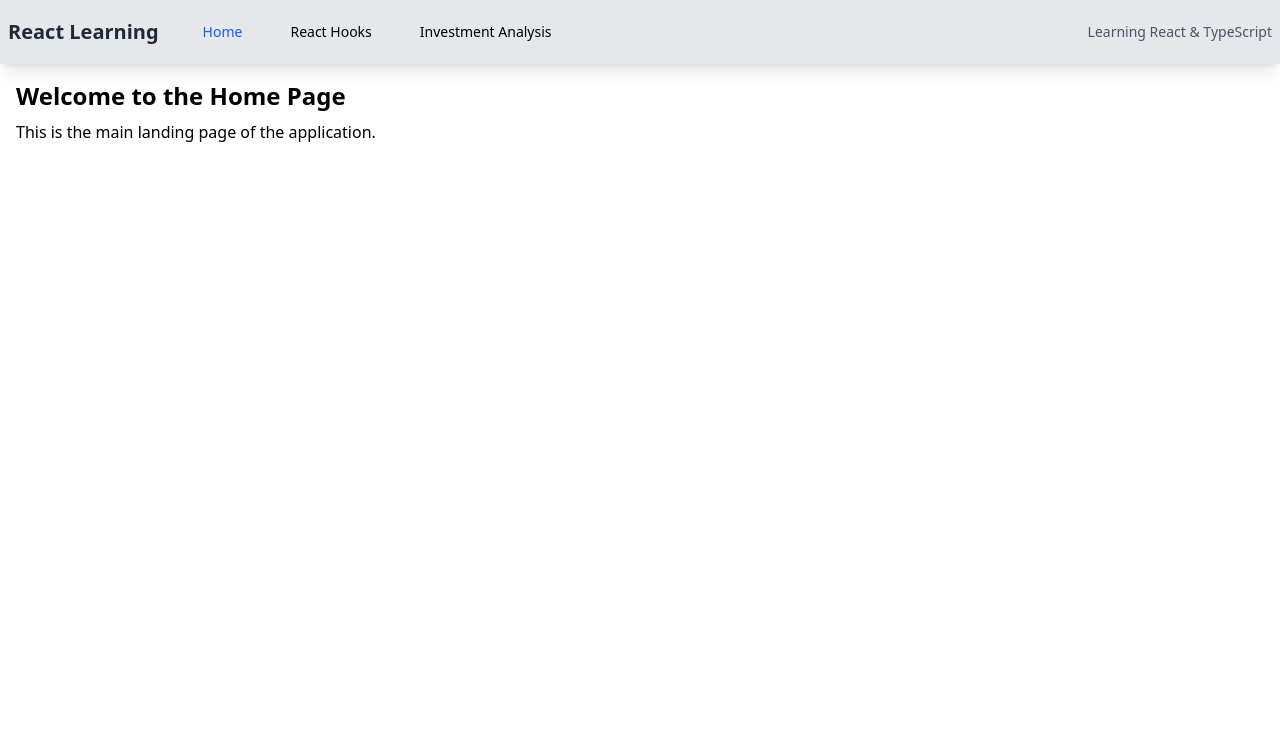
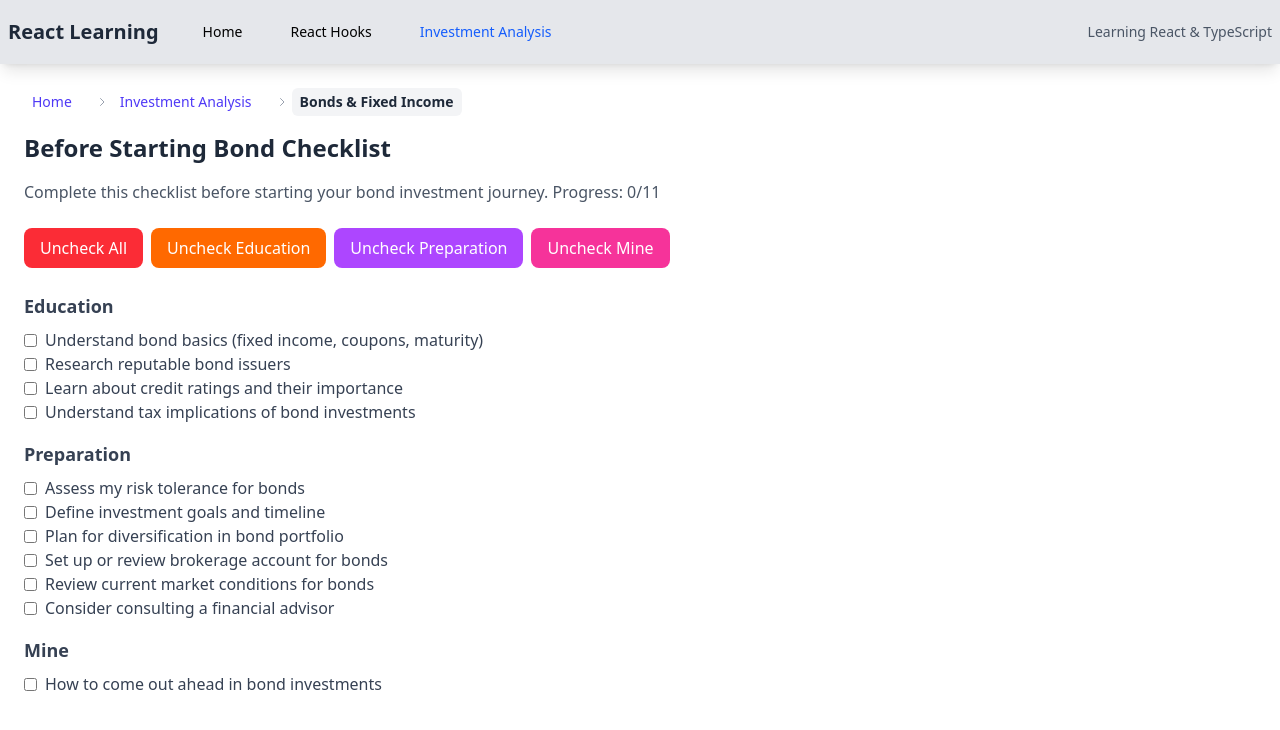
Before and after one commit to Ravi-Royal/reactLearning, a React (Vite) app: page /investment/bonds/before-starting in a window 1280 px wide. Before the commit this address led to /home. Shown: the top 730 px of the page. Built offline with nearby package versions, Linux system fonts and the light colour scheme.

Commit message:
feat: Add Before Starting Bond Checklist component and integrate into routing

```diff
--- a/src/pages/components/bonds/Bonds.tsx
+++ b/src/pages/components/bonds/Bonds.tsx
@@ -1,5 +1,5 @@
+import { Link } from 'react-router-dom';
 import Breadcrumbs from '../../navigation/Breadcrumbs';
-import { Link } from 'react-router-dom';
 
 function Bonds() {
     return (
@@ -9,6 +9,15 @@ function Bonds() {
             <p className="text-gray-600 mt-2">Learn about bonds and fixed income investments.</p>
             <div className="mt-4">
                 <p>This is a placeholder for bonds information.</p>
+                <Link
+                    to="/investment/bonds/before-starting"
+                    className="inline-flex items-center px-4 py-2 bg-green-500 text-white rounded-lg hover:bg-green-600 transition-colors mt-4 mr-4"
+                >
+                    Before Starting Bond Checklist
+                    <svg className="w-4 h-4 ml-2" fill="none" stroke="currentColor" viewBox="0 0 24 24">
+                        <path strokeLinecap="round" strokeLinejoin="round" strokeWidth={2} d="M9 5l7 7-7 7" />
+                    </svg>
+                </Link>
                 <Link
                     to="/investment/bonds/checklist"
                     className="inline-flex items-center px-4 py-2 bg-blue-500 text-white rounded-lg hover:bg-blue-600 transition-colors mt-4"
--- /dev/null
+++ b/src/pages/components/bonds/beforeStartingBondChecklist/BeforeStartingBondCheckList.tsx
@@ -0,0 +1,161 @@
+import { useState } from 'react';
+import Breadcrumbs from '../../../navigation/Breadcrumbs';
+import { CHECKLIST_CATEGORIES } from './beforeStartingBondChecklist.constants';
+
+function BeforeStartingBondCheckList() {
+    const [checklistItems, setChecklistItems] = useState([
+        { id: 'howToComeOut', label: 'How to come out ahead in bond investments', checked: false, category: CHECKLIST_CATEGORIES.MINE },
+        { id: 'understandBasics', label: 'Understand bond basics (fixed income, coupons, maturity)', checked: false, category: CHECKLIST_CATEGORIES.EDUCATION },
+        { id: 'riskTolerance', label: 'Assess my risk tolerance for bonds', checked: false, category: CHECKLIST_CATEGORIES.PREPARATION },
+        { id: 'investmentGoals', label: 'Define investment goals and timeline', checked: false, category: CHECKLIST_CATEGORIES.PREPARATION },
+        { id: 'researchIssuers', label: 'Research reputable bond issuers', checked: false, category: CHECKLIST_CATEGORIES.EDUCATION },
+        { id: 'creditRatings', label: 'Learn about credit ratings and their importance', checked: false, category: CHECKLIST_CATEGORIES.EDUCATION },
+        { id: 'taxImplications', label: 'Understand tax implications of bond investments', checked: false, category: CHECKLIST_CATEGORIES.EDUCATION },
+        { id: 'diversification', label: 'Plan for diversification in bond portfolio', checked: false, category: CHECKLIST_CATEGORIES.PREPARATION },
+        { id: 'brokerAccount', label: 'Set up or review brokerage account for bonds', checked: false, category: CHECKLIST_CATEGORIES.PREPARATION },
+        { id: 'marketConditions', label: 'Review current market conditions for bonds', checked: false, category: CHECKLIST_CATEGORIES.PREPARATION },
+        { id: 'professionalAdvice', label: 'Consider consulting a financial advisor', checked: false, category: CHECKLIST_CATEGORIES.PREPARATION }
+    ]);
+
+    const handleCheckChange = (id: string) => {
+        setChecklistItems(items =>
+            items.map(item =>
+                item.id === id ? { ...item, checked: !item.checked } : item
+            )
+        );
+    };
+
+    const handleUncheckAll = () => {
+        setChecklistItems(items =>
+            items.map(item => ({ ...item, checked: false }))
+        );
+    };
+
+    const handleUncheckEducation = () => {
+        setChecklistItems(items =>
+            items.map(item =>
+                item.category === CHECKLIST_CATEGORIES.EDUCATION
+                    ? { ...item, checked: false }
+                    : item
+            )
+        );
+    };
+
+    const handleUncheckPreparation = () => {
+        setChecklistItems(items =>
+            items.map(item =>
+                item.category === CHECKLIST_CATEGORIES.PREPARATION
+                    ? { ...item, checked: false }
+                    : item
+            )
+        );
+    };
+
+    const handleUncheckMine = () => {
+        setChecklistItems(items =>
+            items.map(item =>
+                item.category === CHECKLIST_CATEGORIES.MINE
+                    ? { ...item, checked: false }
+                    : item
+            )
+        );
+    };
+
+    const checkedCount = checklistItems.filter(item => item.checked).length;
+    const totalCount = checklistItems.length;
+
+    return (
+        <div className="p-6">
+            <Breadcrumbs />
+            <h1 className="text-2xl font-bold text-gray-800 mb-4">Before Starting Bond Checklist</h1>
+            <p className="text-gray-600 mb-6">
+                Complete this checklist before starting your bond investment journey. Progress: {checkedCount}/{totalCount}
+            </p>
+
+            <div className="mb-6">
+                <button
+                    onClick={handleUncheckAll}
+                    className="px-4 py-2 bg-red-500 text-white rounded-lg hover:bg-red-600 transition-colors mr-2"
+                >
+                    Uncheck All
+                </button>
+                <button
+                    onClick={handleUncheckEducation}
+                    className="px-4 py-2 bg-orange-500 text-white rounded-lg hover:bg-orange-600 transition-colors mr-2"
+                >
+                    Uncheck Education
+                </button>
+                <button
+                    onClick={handleUncheckPreparation}
+                    className="px-4 py-2 bg-purple-500 text-white rounded-lg hover:bg-purple-600 transition-colors mr-2"
+                >
+                    Uncheck Preparation
+                </button>
+                <button
+                    onClick={handleUncheckMine}
+                    className="px-4 py-2 bg-pink-500 text-white rounded-lg hover:bg-pink-600 transition-colors"
+                >
+                    Uncheck Mine
+                </button>
+            </div>
+
+            <div className="space-y-4">
+                <div>
+                    <h2 className="text-lg font-semibold text-gray-700 mb-2">Education</h2>
+                    {checklistItems
+                        .filter(item => item.category === CHECKLIST_CATEGORIES.EDUCATION)
+                        .map(item => (
+                            <div key={item.id} className="flex items-center">
+                                <input
+                                    type="checkbox"
+                                    id={item.id}
+                                    checked={item.checked}
+                                    onChange={() => handleCheckChange(item.id)}
+                                    className="mr-2"
+                                />
+                                <label htmlFor={item.id} className="text-gray-700">{item.label}</label>
+                            </div>
+                        ))}
+                </div>
+
+                <div>
+                    <h2 className="text-lg font-semibold text-gray-700 mb-2">Preparation</h2>
+                    {checklistItems
+                        .filter(item => item.category === CHECKLIST_CATEGORIES.PREPARATION)
+                        .map(item => (
+                            <div key={item.id} className="flex items-center">
+                                <input
+                                    type="checkbox"
+                                    id={item.id}
+                                    checked={item.checked}
+                                    onChange={() => handleCheckChange(item.id)}
+                                    className="mr-2"
+                                />
+                                <label htmlFor={item.id} className="text-gray-700">{item.label}</label>
+                            </div>
+                        ))}
+                </div>
+
+                <div>
+                    <h2 className="text-lg font-semibold text-gray-700 mb-2">Mine</h2>
+                    {checklistItems
+                        .filter(item => item.category === CHECKLIST_CATEGORIES.MINE)
+                        .map(item => (
+                            <div key={item.id} className="flex items-center">
+                                <input
+                                    type="checkbox"
+                                    id={item.id}
+                                    checked={item.checked}
+                                    onChange={() => handleCheckChange(item.id)}
+                                    className="mr-2"
+                                />
+                                <label htmlFor={item.id} className="text-gray-700">{item.label}</label>
+                            </div>
+                        ))}
+                </div>
+            </div>
+        </div>
+    );
+}
+
+export default BeforeStartingBondCheckList;
--- /dev/null
+++ b/src/pages/components/bonds/beforeStartingBondChecklist/beforeStartingBondChecklist.constants.ts
@@ -0,0 +1,28 @@
+// Common constants used across the application
+export const CHECKLIST_CATEGORIES = {
+    EDUCATION: 'Education',
+    PREPARATION: 'Preparation',
+    MINE: 'mine'
+} as const;
+
+export type ChecklistCategory = typeof CHECKLIST_CATEGORIES[keyof typeof CHECKLIST_CATEGORIES];
+
+export interface MyBondItem {
+    name: string;
+    category: string;
+    symbol?: string;
+}
+
+const BOND_LIST_CATEGORIES = {
+    GOOD_BOND: 'Good Bond',
+    CHECK_BOND: 'Check Bond',
+    AVOID_BOND: 'Avoid Bond'
+} as const;
+
+export const MY_BOND_LIST: MyBondItem[] = [
+    {
+        name: 'Government Bond',
+        category: BOND_LIST_CATEGORIES.GOOD_BOND,
+        symbol: 'govbond'
+    }
+]
--- a/src/pages/route/Routing.tsx
+++ b/src/pages/route/Routing.tsx
@@ -2,6 +2,7 @@ import { BrowserRouter, Navigate, Outlet, Route, Routes } from "react-router-dom
 import AboutPage from "../About";
 import HomePage from "../Home";
 import Bonds from "../components/bonds/Bonds";
+import BeforeStartingBondCheckList from "../components/bonds/beforeStartingBondChecklist/BeforeStartingBondCheckList";
 import BondCheckList from "../components/bonds/bondChecklist/BondCheckList";
 import UseCallbackHook from "../components/hookRef/UseCallbackHook";
 import UseContextHook from "../components/hookRef/UseContextHook";
@@ -43,6 +44,7 @@ function Routing() {
                 </Route>
                 <Route path="bonds" element={<Outlet />}>
                     <Route index element={<Bonds />} />
+                    <Route path="before-starting" element={<BeforeStartingBondCheckList />} />
                     <Route path="checklist" element={<BondCheckList />} />
                 </Route>
             </Route>
```
